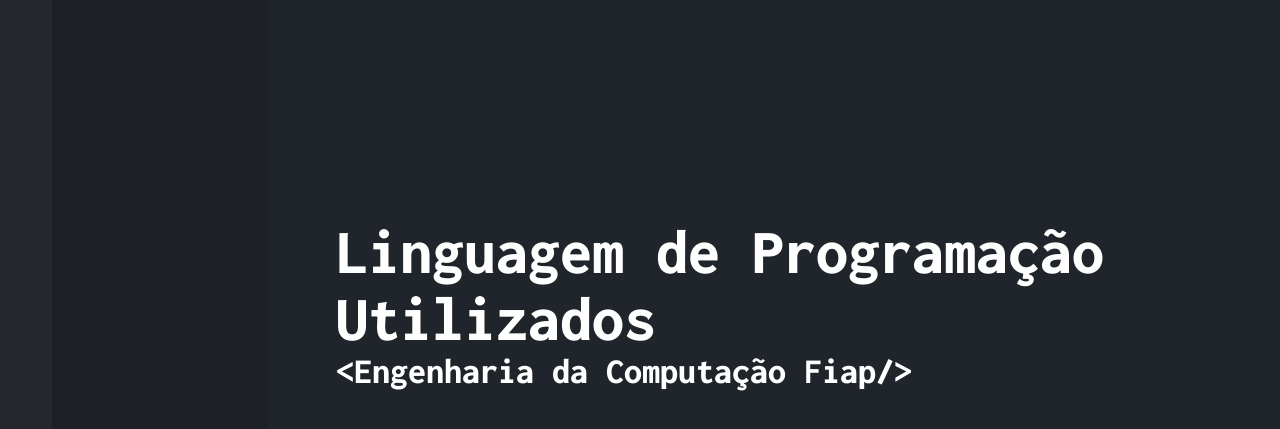
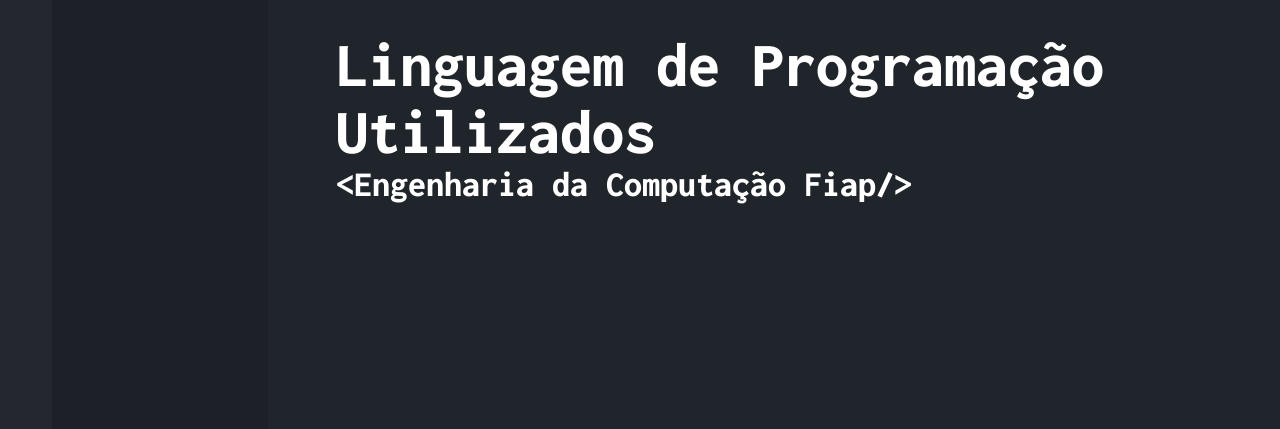
Before and after one commit to DanielFernandes2/linguagens-usadas, a plain HTML site: page index.html in a window 1280 px wide. Shown: the part 249-678 px from the top of the page. Drawn offline with Linux system fonts and the light colour scheme.

Commit message:
header 3.0

```diff
--- a/assets/css/style.css
+++ b/assets/css/style.css
@@ -46,8 +46,10 @@ html{
 }
 
 .titulo{
-    margin-top: 363px;
+    margin-top: 22vh;
     margin-left: 28px;
+    margin-right: auto;
+    margin-bottom: auto;
 }
 
 .h1_titulo{
@@ -55,6 +57,7 @@ html{
     font-family: 'Inconsolata';
     font-weight: 800;
     color: #FFFFFF;
+
 }
 
 .span_sub_titulo{
```
